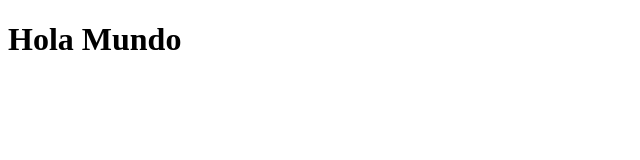
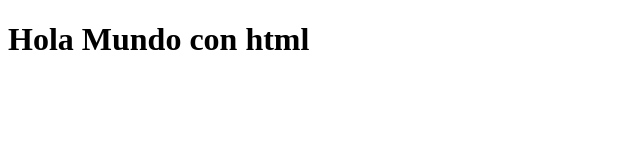
Before and after one commit to acerrudDev/curso-segunda, a plain HTML site: page index.html in a window 1280 px wide. Shown: the whole page, without its empty margins (0-640 px from the left). Drawn offline with Linux system fonts and the light colour scheme.

Commit message:
Actualizacion de titulo html

```diff
--- a/index.html
+++ b/index.html
@@ -6,6 +6,6 @@
     <title>Hellow World</title>
 </head>
 <body>
-    <h1>Hola Mundo</h1>
+    <h1>Hola Mundo con html</h1>
 </body>
 </html>
```
